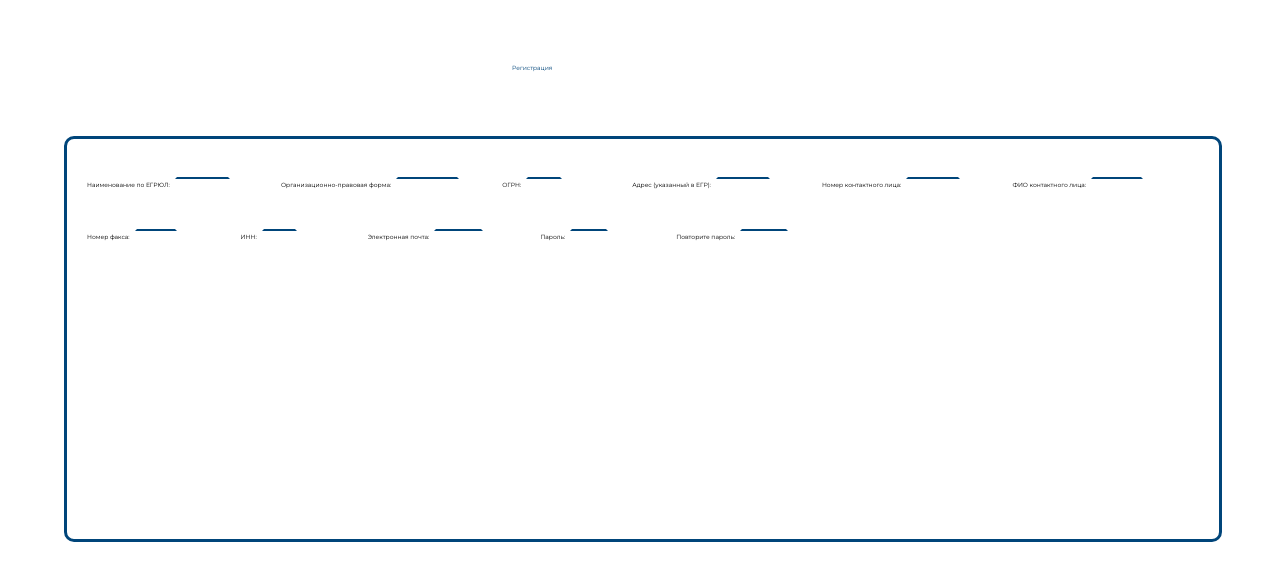
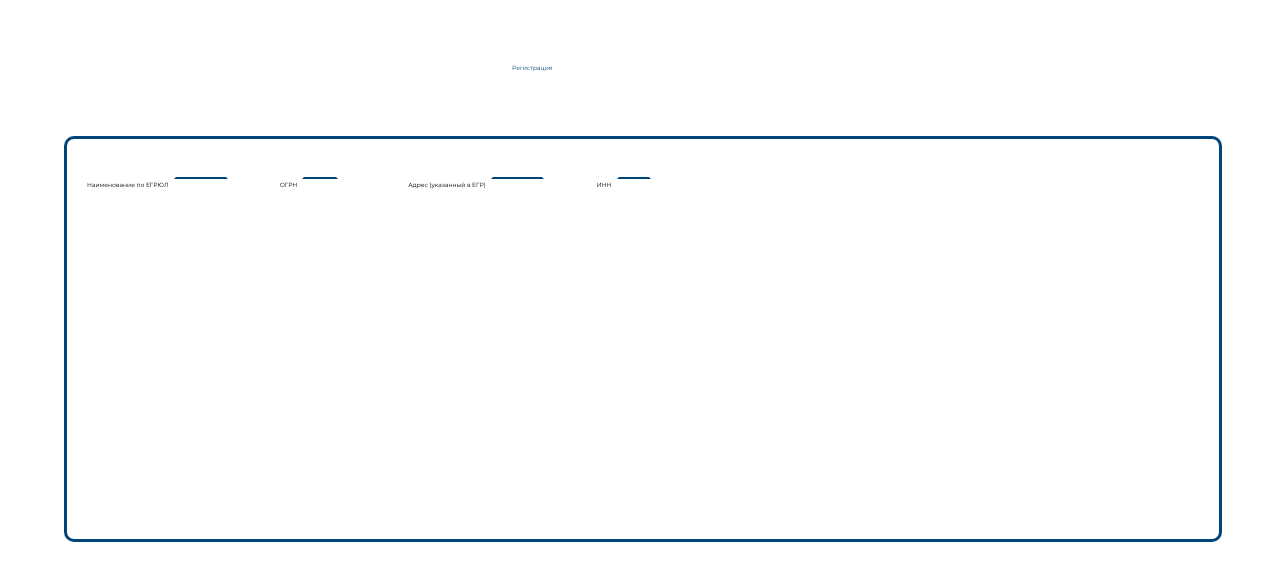
Before and after one commit to ilmiraA/tinder_sign_up, a plain HTML site: page UrFace.html in a window 1280 px wide. Drawn offline with Linux system fonts and the light colour scheme.

Commit message:
убрал лишние данные

```diff
--- a/UrFace.html
+++ b/UrFace.html
@@ -12,51 +12,22 @@
     <form action="Glavnaya.html">
         <div class="LogIn">
             <div class="div">
-                <p class="p">Наименование по ЕГРЮЛ:</p>
+                <p class="p">Наименование по ЕГРЮЛ</p>
                 <input type="text">
             </div>
             <div class="div">
-                <p class="p">Организационно-правовая форма:</p>
+                <p class="p">ОГРН</p>
+                <input type="text" maxlength="13" minlength="13">
+            </div>
+            <div class="div">
+                <p class="p">Адрес (указанный в ЕГР)</p>
                 <input type="text">
             </div>
             <div class="div">
-                <p class="p">ОГРН:</p>
-                <input type="text" maxlength="13" minlength="13">
-            </div>
-            <div class="div">
-                <p class="p">Адрес (указанный в ЕГР):</p>
-                <input type="text">
-            </div>
-            <div class="div">
-                <p class="p">Номер контактного лица:</p>
-                <input type="tel" maxlength="12" minlength="12">
-            </div>
-            <div class="div">
-                <p class="p">ФИО контактного лица:</p>
-                <input type="text">
-            </div>
-            <div class="div">
-                <p class="p">Номер факса:</p>
-                <input type="text" maxlength="11" minlength="11">
-            </div>
-            <div class="div">
-                <p class="p">ИНН:</p>
+                <p class="p">ИНН</p>
                 <input type="text" maxlength="12" minlength="12">
-            </div>
-            <div class="div">
-                <p class="p">Электронная почта:</p>
-                <input type="email">
-            </div>
-            <div class="div">
-                <p class="p">Пароль:</p>
-                <input type="password" minlength="8">
-            </div>
-            <div class="div">
-                <p class="p">Повторите пароль:</p>
-                <input type="password" minlength="8">
             </div>
         </div>
     </form>
-
 </body>
 </html>
```
Also changed, not shown: index.html (+7 -6 lines).
